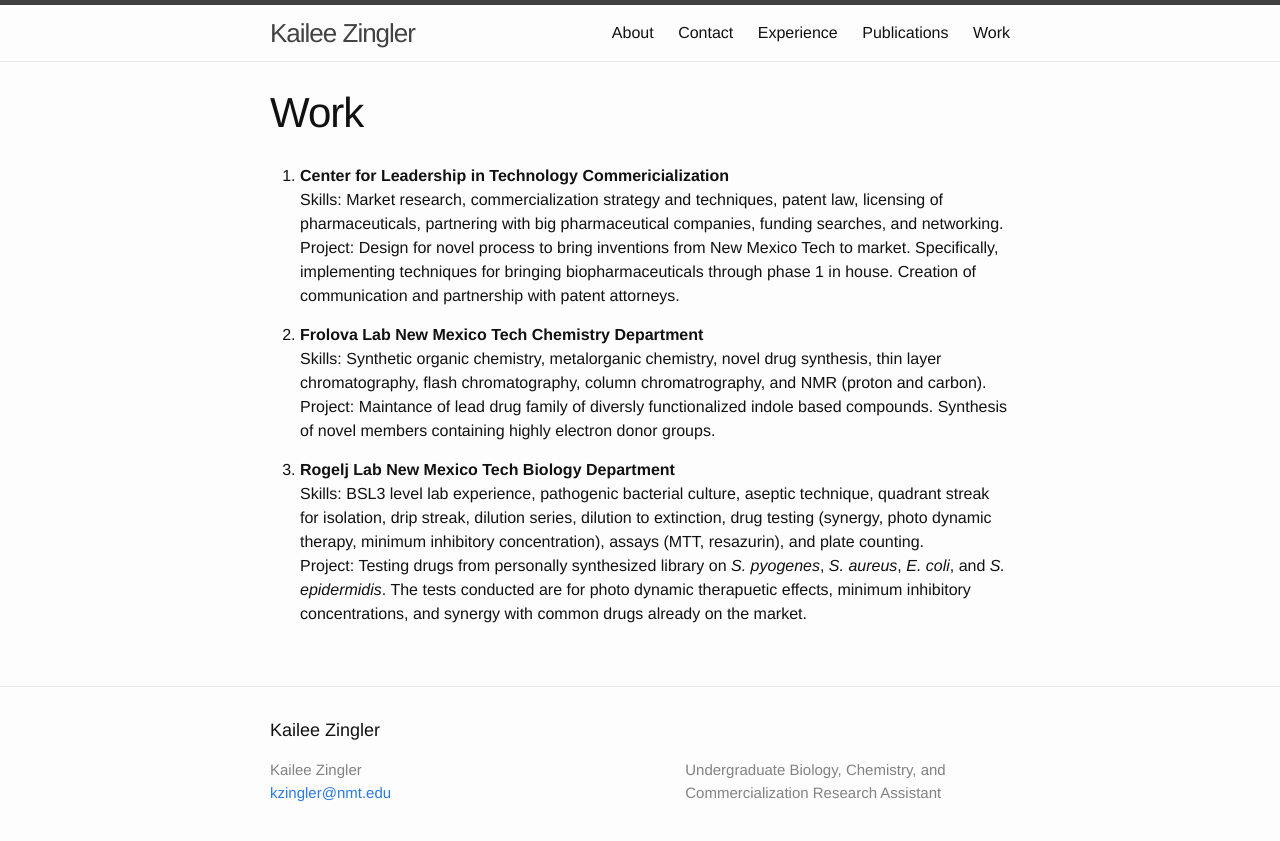
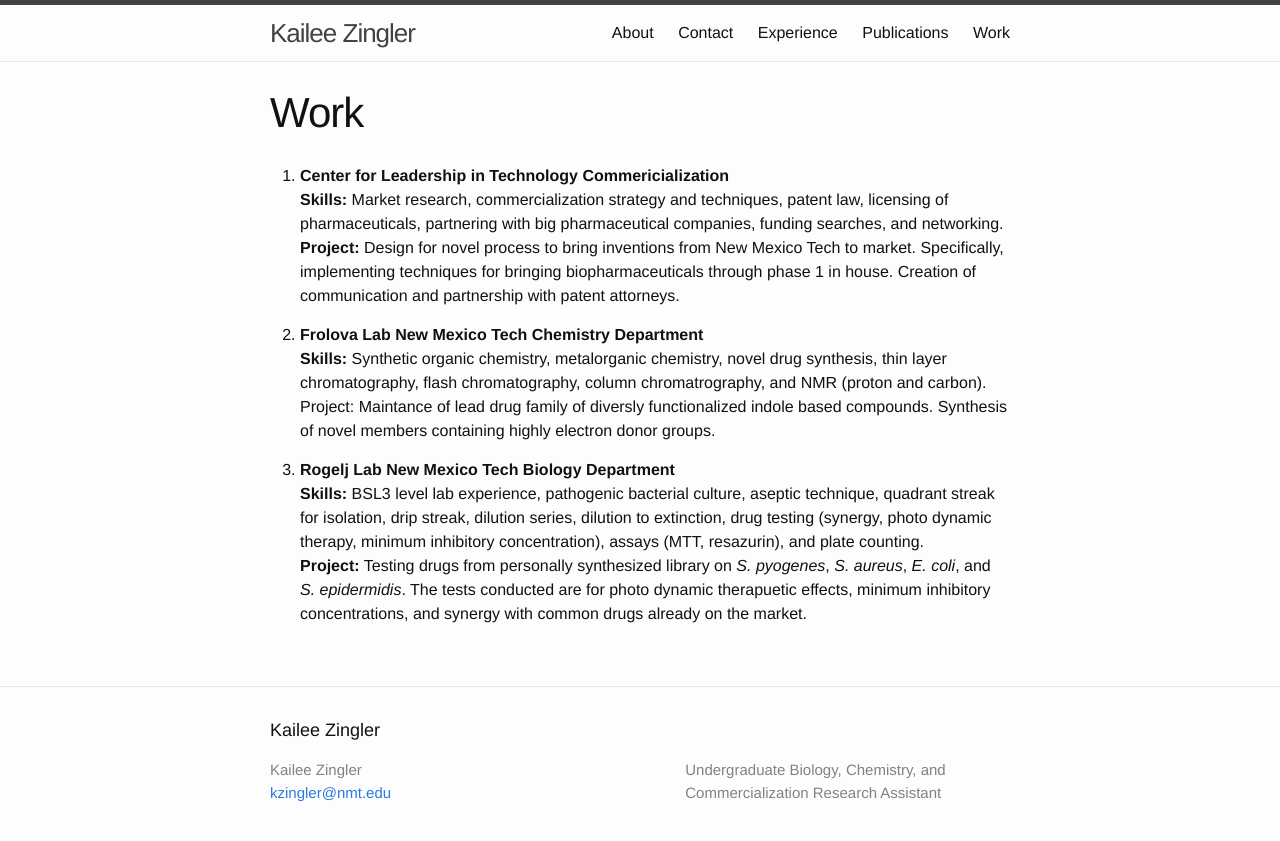
Before and after one commit to kzingler/kzingler.github.io, a Jekyll site: the page built from work.md, in a window 1280 px wide. Shown: the top 841 px of the page. Built offline with Jekyll 4.4.1, drawn with Linux system fonts in a browser that asks for light colours; some of the changed lines change nothing that is shown.

Commit message:
made bold

```diff
--- a/work.md
+++ b/work.md
@@ -5,16 +5,16 @@ permalink: /work/
 ---
 
 1. **Center for Leadership in Technology Commericialization**
-Skills: Market research, commercialization strategy and techniques,
+**Skills:** Market research, commercialization strategy and techniques,
 patent law, licensing of pharmaceuticals, partnering with big
 pharmaceutical companies, funding searches, and networking.
-Project: Design for novel process to bring inventions from New
+**Project:** Design for novel process to bring inventions from New
 Mexico Tech to market. Specifically, implementing techniques for
 bringing biopharmaceuticals through phase 1 in house. Creation of
 communication and partnership with patent attorneys.
 
 2. **Frolova Lab New Mexico Tech Chemistry Department**
-Skills: Synthetic organic chemistry, metalorganic chemistry, novel drug
+**Skills:** Synthetic organic chemistry, metalorganic chemistry, novel drug
 synthesis, thin layer chromatography, flash chromatography,
 column chromatrography, and NMR (proton and carbon).
 Project: Maintance of lead drug family of diversly functionalized
@@ -22,12 +22,12 @@ indole based compounds. Synthesis of novel members containing
 highly electron donor groups.
 
 3. **Rogelj Lab New Mexico Tech Biology Department**
-Skills: BSL3 level lab experience, pathogenic bacterial culture, aseptic
+**Skills:** BSL3 level lab experience, pathogenic bacterial culture, aseptic
 technique, quadrant streak for isolation, drip streak, dilution
 series, dilution to extinction, drug testing (synergy, photo
 dynamic therapy, minimum inhibitory concentration), assays
 (MTT, resazurin), and plate counting.
-Project: Testing drugs from personally synthesized library on
+**Project:** Testing drugs from personally synthesized library on
 *S. pyogenes*, *S. aureus*, *E. coli*, and *S. epidermidis*. The
 tests conducted are for photo dynamic therapuetic effects,
 minimum inhibitory concentrations, and synergy with common drugs
```
